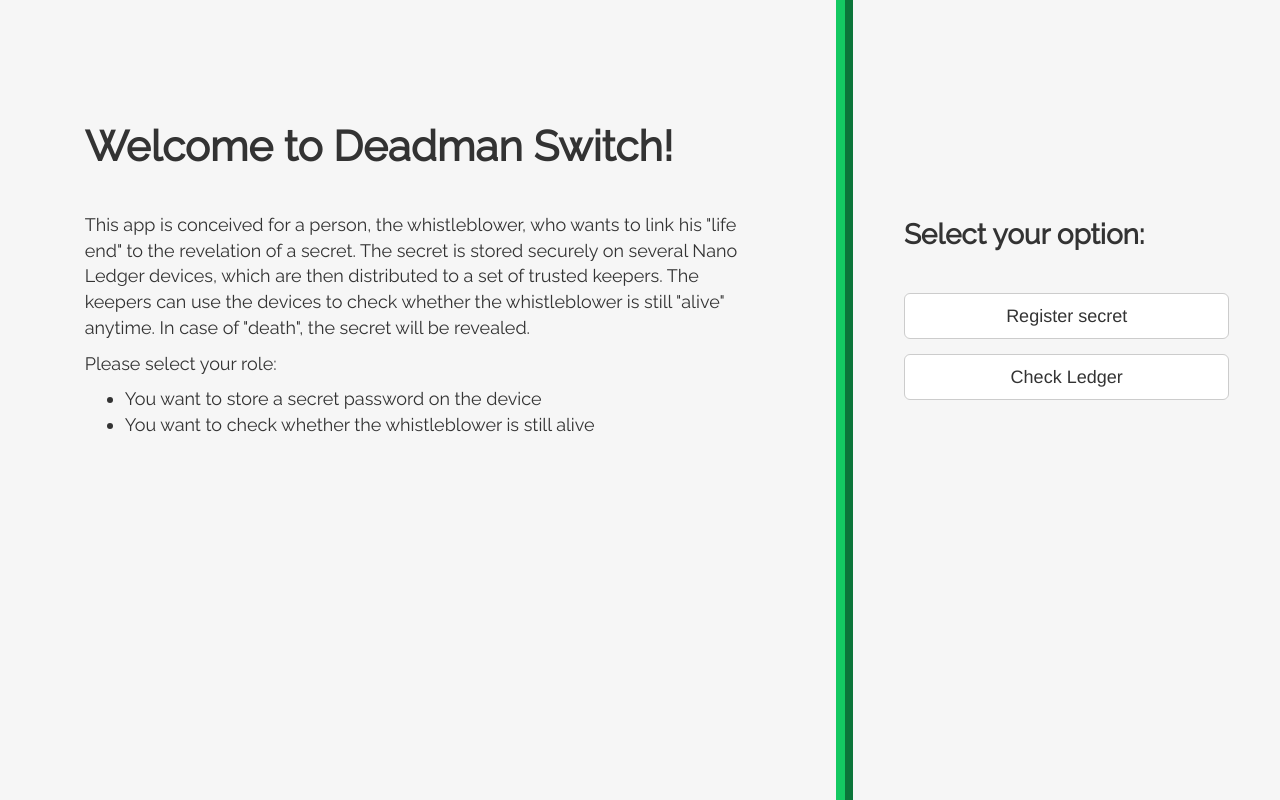
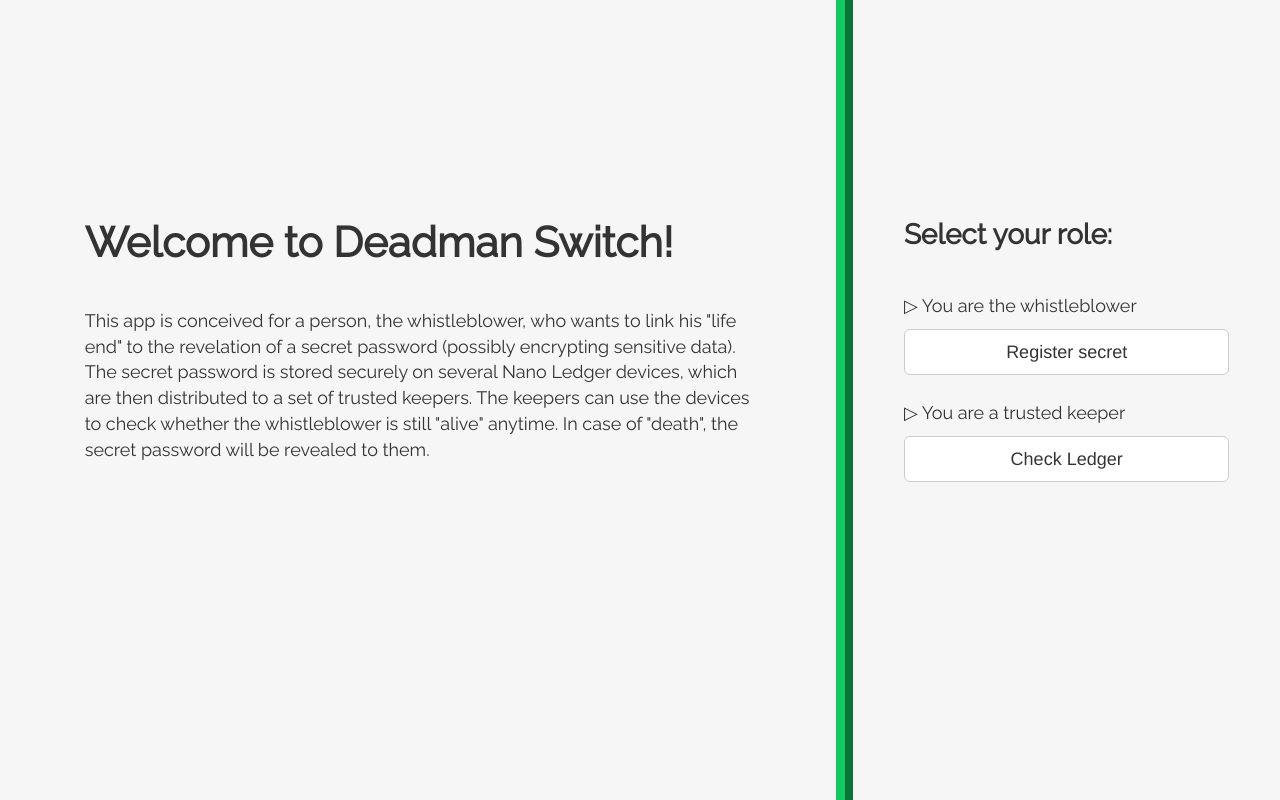
Before and after one commit to alfredonuhe/chainhack, a plain HTML site: page index.html in a window 1280 px wide. Drawn offline with Linux system fonts and the light colour scheme.

Commit message:
Some new wording

```diff
--- a/index.html
+++ b/index.html
@@ -25,22 +25,22 @@
         <div class ="hide-mobile as-parent">
             <div class="row as-parent home-tab">
                 <div class="col-xs-8 as-parent line left-side-pannel">
-                    <div class="row vertical-align-quarter">
+                    <div class="row vertical-align-middle">
                     </div>
                     <div class="row">
                         <h1 class="col-xs-10 col-xs-push-1">Welcome to Deadman Switch!</h1>
                     </div>
                     <div class="row">
                         <div class="col-xs-10 col-xs-push-1">
-                            <p>This app is conceived for a person, the whistleblower, who wants to link his "life end" to the revelation of a secret.
-                              The secret is stored securely on several Nano Ledger devices, which are then distributed to a set of trusted keepers.
-                            The keepers can use the devices to check whether the whistleblower is still "alive" anytime. In case of "death", the secret will be revealed. </p>
-                            <p>Please select your role:
+                            <p>This app is conceived for a person, the whistleblower, who wants to link his "life end" to the revelation of a secret password (possibly encrypting sensitive data).
+                              The secret password is stored securely on several Nano Ledger devices, which are then distributed to a set of trusted keepers.
+                            The keepers can use the devices to check whether the whistleblower is still "alive" anytime. In case of "death", the secret password will be revealed to them. </p>
+                            <!--<p>Please select your role:
                               <ul>
                                 <li> You want to store a secret password on the device </li>
                                 <li> You want to check whether the whistleblower is still alive </li>
                               </ul>
-                            </p>
+                            </p>--->
                         </div>
                     </div>
                 </div>
@@ -48,9 +48,10 @@
                     <div class="row vertical-align-middle">
                     </div>
                     <div class="row">
-                        <h2 class="col-xs-10 col-xs-push-1">Select your option:</h2>
+                        <h2 class="col-xs-10 col-xs-push-1">Select your role:</h2>
                     </div>
                     <div class="row">
+                        <p class="col-xs-10 col-xs-push-1">&#9655; You are the whistleblower</p>
                         <form class="col-xs-10 col-xs-push-1 form-box">
                             <div class="form-group">
                                 <button id="register-button" type="button" class="btn btn-lg btn-default btn-block">Register secret</button>
@@ -58,6 +59,8 @@
                         </form>
                     </div>
                     <div class="row">
+                        <p></p>
+                        <p class="col-xs-10 col-xs-push-1">&#9655; You are a trusted keeper</p>
                         <form class="col-xs-10 col-xs-push-1 form-box">
                             <div class="form-group">
                                 <button id="check-button" type="button" class="btn btn-lg btn-default btn-block">Check Ledger</button>
@@ -145,15 +148,9 @@
                         </div>
                         <div class="row">
                             <div class="col-xs-12">
-                              <p>This app is conceived for a person, the whistleblower, who wants to link his "life end" to the revelation of a secret.
-                                The secret is stored securely on several Nano Ledger devices, which are then distributed to a set of trusted keepers.
-                              The keepers can use the devices to check whether the whistleblower is still "alive" anytime. In case of "death", the secret will be revealed. </p>
-                              <p>Please select your role:
-                                <ul>
-                                  <li> You want to store a secret password on the device </li>
-                                  <li> You want to check whether the whistleblower is still alive </li>
-                                </ul>
-                              </p>
+                              <p>This app is conceived for a person, the whistleblower, who wants to link his "life end" to the revelation of a secret password (possibly encrypting sensitive data).
+                                The secret password is stored securely on several Nano Ledger devices, which are then distributed to a set of trusted keepers.
+                              The keepers can use the devices to check whether the whistleblower is still "alive" anytime. In case of "death", the secret password will be revealed to them. </p>
                             </div>
                         </div>
                     </div>
@@ -163,9 +160,10 @@
                         <div class="row vertical-align-middle">
                         </div>
                         <div class="row">
-                            <h2 class="col-xs-11">Select your option:</h2>
+                            <h2 class="col-xs-11">Select your role:</h2>
                         </div>
                         <div class="row">
+                            <p class="col-xs-10" style="font-size:110%">&#9655; You are the whistleblower</p>
                             <form class="col-xs-11 form-box">
                                 <div class="form-group">
                                     <button id="register-button-mobile" type="button" class="btn btn-lg btn-default btn-block">Register secret</button>
@@ -173,6 +171,7 @@
                             </form>
                         </div>
                         <div class="row">
+                            <p class="col-xs-10" style="font-size:110%">&#9655; You are a trusted keeper</p>
                             <form class="col-xs-11 form-box">
                                 <div class="form-group">
                                     <button id="check-button-mobile" type="button" class="btn btn-lg btn-default btn-block">Check Ledger</button>
```
